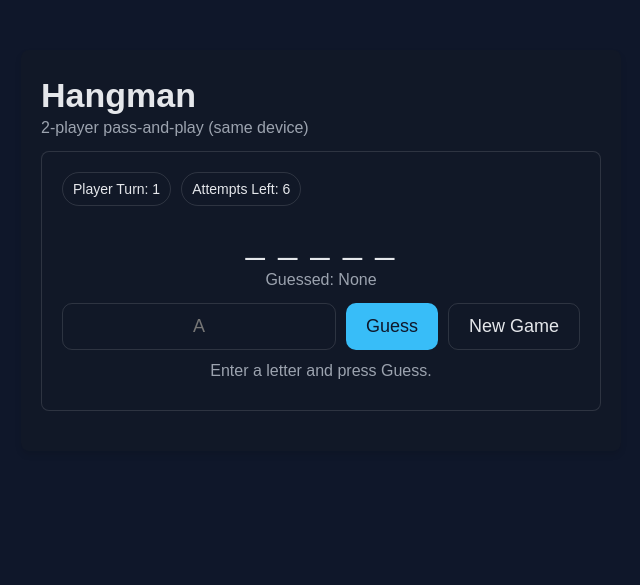
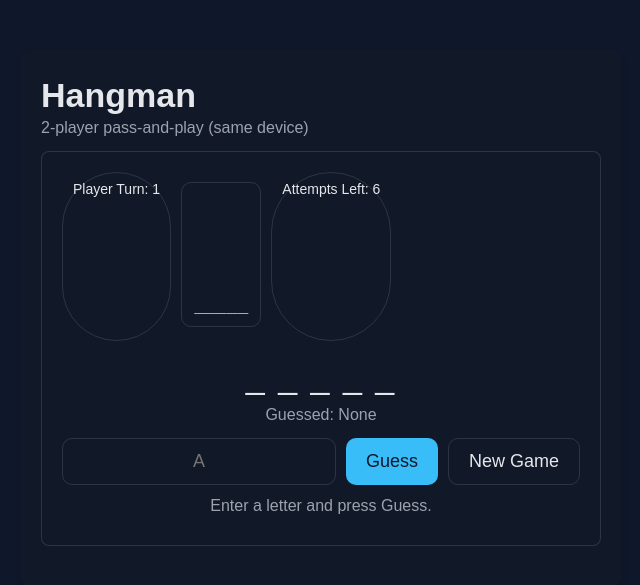
Before and after one commit to Piaj7/Hangman-Software-Development-2, a Flask app: page / in a window 1280 px wide. Shown: the top 585 px of the page, without its empty margins (319-959 px from the left). Run offline with Flask 3, Linux system fonts and the light colour scheme; data that the repository does not hold is empty.

Commit message:
final chnages completed to the hangman game

```diff
--- a/Hangman/app.py
+++ b/Hangman/app.py
@@ -2,42 +2,67 @@
 from random import choice
 import string
 
+# Create the Flask application
 app = Flask(__name__)
+# Secret key required for session management
 app.secret_key = "FayaazHangmanSecretKey"
 
+# List of possible words for the Hangman game
 WORDS = ["RAYYAN", "SAYF", "KALID", "FAYAAZ", "MK", "DANIEL"]
+# Maximum number of incorrect guesses allowed
 MAX_ATTEMPTS = 6
 
 
 def new_game_state():
+    """
+    Creates and returns a new game state dictionary.
+    This is called when the game starts or is reset.
+    """
     word = choice(WORDS)
     return {
-        "word": word,
-        "guessed": [],
+        "word": word,               # The word to guess
+        "guessed": [],              # Letters already guessed
         "attempts_left": MAX_ATTEMPTS,
-        "current_player": 1,
-        "status": "PLAYING"
+        "current_player": 1,        # Player 1 starts
+        "status": "PLAYING"         # PLAYING, WIN or LOSE
     }
 
 
-def masked_word(word: str, guessed: list[str]) -> str:
+def masked_word(word, guessed):
+    """
+    Returns the word with unguessed letters hidden.
+    Example: H _ N G M A N
+    """
     return " ".join([ch if ch in guessed else "_" for ch in word])
 
 
-def is_winner(word: str, guessed: list[str]) -> bool:
+
+def is_winner(word, guessed):
+    """
+    Checks if all letters in the word have been guessed.
+    """
     return all(ch in guessed for ch in word)
 
 
 @app.route("/")
 def index():
+    """
+    Main route that loads the game page.
+    If no game exists in the session, a new one is created.
+    """
     if "game_state" not in session:
         session["game_state"] = new_game_state()
         session.modified = True
     return render_template("index.html")
 
 
+
 @app.route("/api/game_state", methods=["GET"])
 def api_game_state():
+    """
+    Returns the current game state as JSON.
+    This endpoint is used by the frontend JavaScript.
+    """
     game = session.get("game_state", new_game_state())
     session["game_state"] = game
     session.modified = True
@@ -51,6 +76,7 @@
     })
 
 
+
 @app.route("/api/new", methods=["POST"])
 def api_new():
     session["game_state"] = new_game_state()
@@ -60,7 +86,12 @@
 
 @app.route("/api/guess", methods=["POST"])
 def api_guess():
+    """
+    Handles a guessed letter sent from the frontend.
+    Updates attempts, switches player, and checks win/lose.
+    """
     game = session.get("game_state", new_game_state())
+
 
     if game["status"] != "PLAYING":
         return jsonify({"ok": False, "message": "Game is over. Start a new game."}), 400
--- a/Hangman/static/style.css
+++ b/Hangman/static/style.css
@@ -105,6 +105,19 @@
     color: var(--text);
 }
 
+.hangman {
+  text-align: center;
+  font-family: monospace;
+  white-space: pre;
+  font-size: 18px;
+  line-height: 1.1;
+  padding: 12px;
+  border: 1px solid var(--border);
+  border-radius: 10px;
+  margin: 10px 0 14px;
+}
+
+
 .message {
     min-height: 20px;
     margin: 12px 0 0 0;
--- a/Hangman/templates/index.html
+++ b/Hangman/templates/index.html
@@ -5,7 +5,7 @@
   <meta name="viewport" content="width=device-width, initial-scale=1" />
   <title>Hangman (2 Player)</title>
 
-  <!-- IMPORTANT: match your css filename -->
+
   <link rel="stylesheet" href="{{ url_for('static', filename='style.css') }}">
 </head>
 <body>
@@ -18,9 +18,11 @@
     <section class="card">
       <div class="row">
         <div class="pill" id="turnPill">Player Turn: 1</div>
+        <!-- Displays the hangman drawing -->
+        <div class="hangman" id="hangmanStage">0/6</div>
         <div class="pill" id="attemptPill">Attempts Left: 6</div>
       </div>
-
+<!-- Shows the masked word -->
       <div class="word" id="maskedWord">_ _ _ _ _</div>
 
       <div class="guessed">
@@ -28,6 +30,7 @@
         <span id="guessedLetters">None</span>
       </div>
 
+      <!-- Input and buttons for player actions -->
       <div class="controls">
         <input id="letterInput" maxlength="1" inputmode="text" autocomplete="off" placeholder="A" />
         <button id="guessBtn">Guess</button>
@@ -39,7 +42,7 @@
     </section>
   </main>
 
-  <!-- IMPORTANT: match your js filename -->
+
   <script src="{{ url_for('static', filename='script.js') }}"></script>
 </body>
 </html>
```
Also changed, not shown: Hangman/static/script.js (+71 -2 lines).
